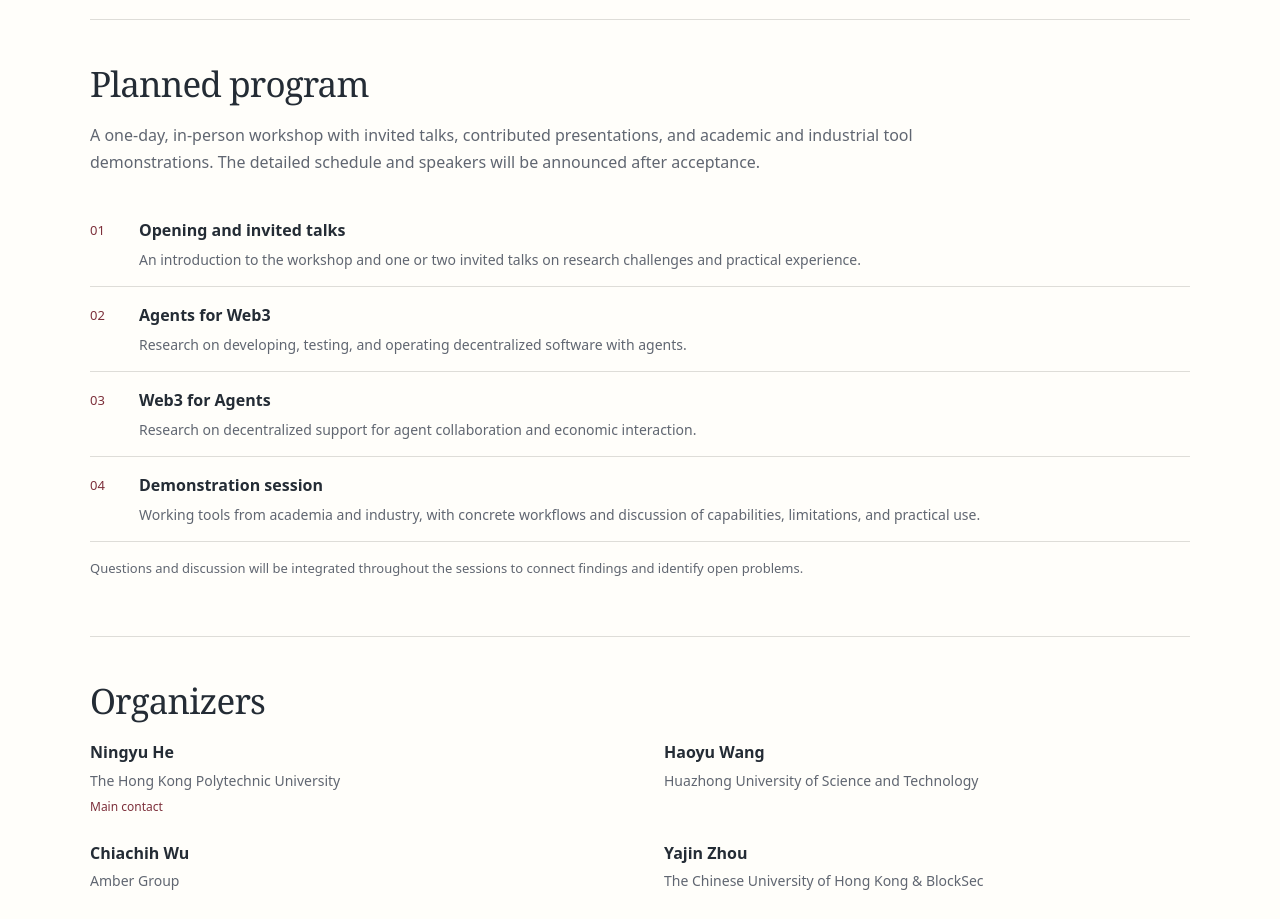
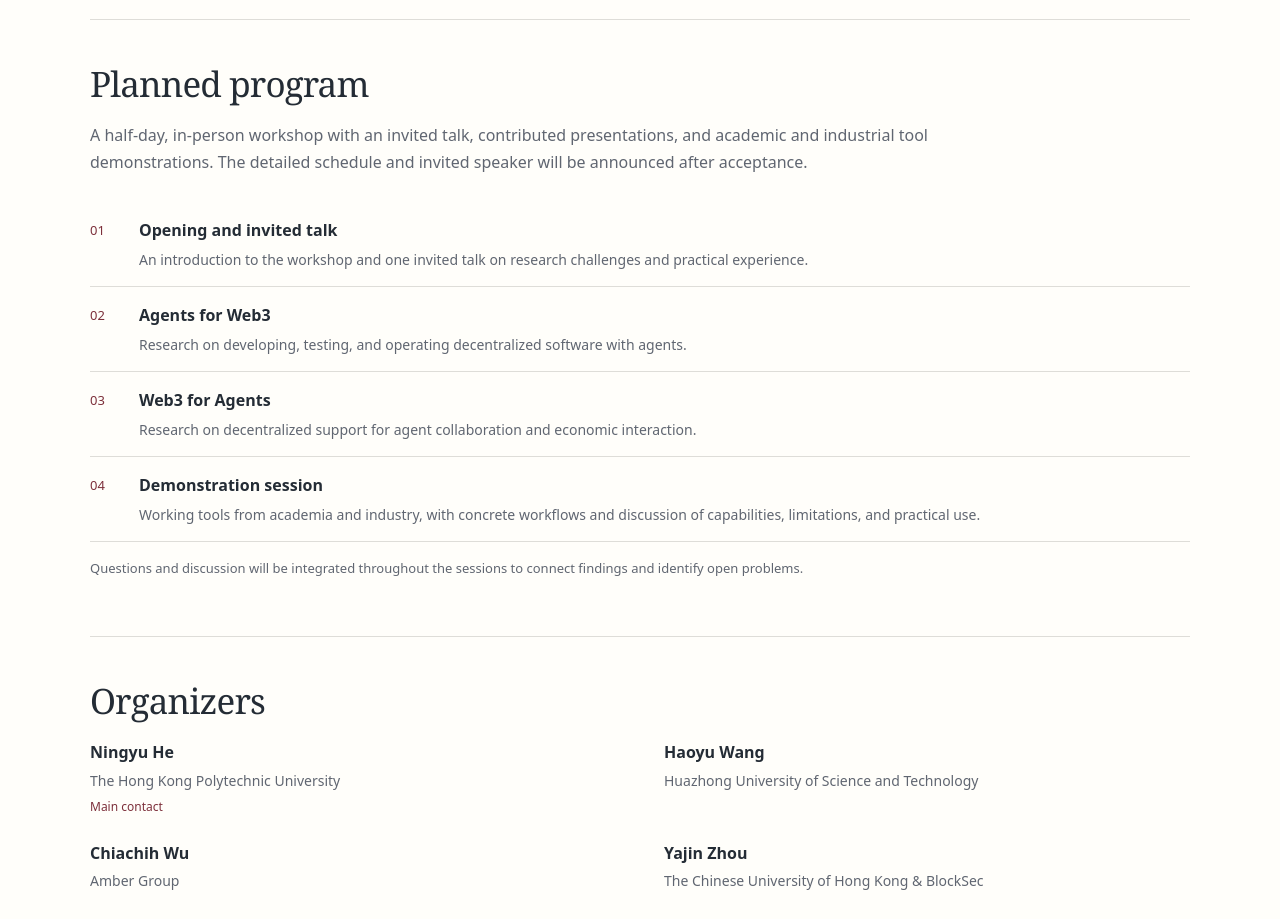
Before and after one commit to HNYuuu/agenticweb3-2027, a plain HTML site: page index.html in a window 1280 px wide. Shown: the part 2900-3819 px from the top of the page. Drawn offline with Linux system fonts and the light colour scheme.

Commit message:
Update workshop format to half-day with one invited talk

```diff
--- a/index.html
+++ b/index.html
@@ -163,9 +163,9 @@
 
       <section class="section" id="program" aria-labelledby="program-title">
         <h2 id="program-title">Planned program</h2>
-        <p class="lede">A one-day, in-person workshop with invited talks, contributed presentations, and academic and industrial tool demonstrations. The detailed schedule and speakers will be announced after acceptance.</p>
+        <p class="lede">A half-day, in-person workshop with an invited talk, contributed presentations, and academic and industrial tool demonstrations. The detailed schedule and invited speaker will be announced after acceptance.</p>
         <ol class="program">
-          <li><div><strong>Opening and invited talks</strong><p>An introduction to the workshop and one or two invited talks on research challenges and practical experience.</p></div></li>
+          <li><div><strong>Opening and invited talk</strong><p>An introduction to the workshop and one invited talk on research challenges and practical experience.</p></div></li>
           <li><div><strong>Agents for Web3</strong><p>Research on developing, testing, and operating decentralized software with agents.</p></div></li>
           <li><div><strong>Web3 for Agents</strong><p>Research on decentralized support for agent collaboration and economic interaction.</p></div></li>
           <li><div><strong>Demonstration session</strong><p>Working tools from academia and industry, with concrete workflows and discussion of capabilities, limitations, and practical use.</p></div></li>
```
